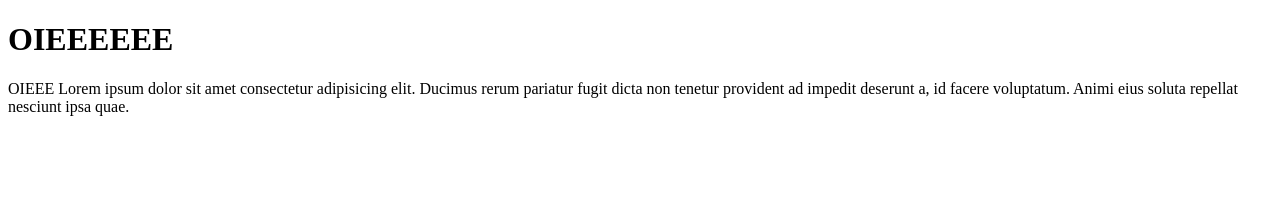
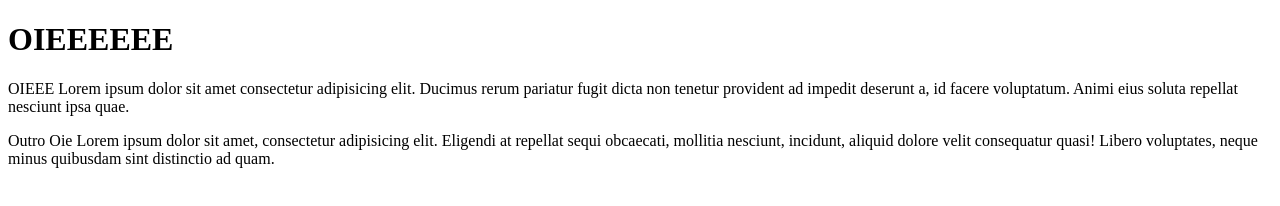
Before and after one commit to marquitos-br/P1, a plain HTML site: page site/index.html in a window 1280 px wide. Drawn offline with Linux system fonts and the light colour scheme.

Commit message:
Update index.html

```diff
--- a/site/index.html
+++ b/site/index.html
@@ -8,5 +8,6 @@
 <body>
   <h1>OIEEEEEE</h1>
   <p>OIEEE Lorem ipsum dolor sit amet consectetur adipisicing elit. Ducimus rerum pariatur fugit dicta non tenetur provident ad impedit deserunt a, id facere voluptatum. Animi eius soluta repellat nesciunt ipsa quae.</p>
+  <p>Outro Oie Lorem ipsum dolor sit amet, consectetur adipisicing elit. Eligendi at repellat sequi obcaecati, mollitia nesciunt, incidunt, aliquid dolore velit consequatur quasi! Libero voluptates, neque minus quibusdam sint distinctio ad quam.</p>
 </body>
 </html>
```
